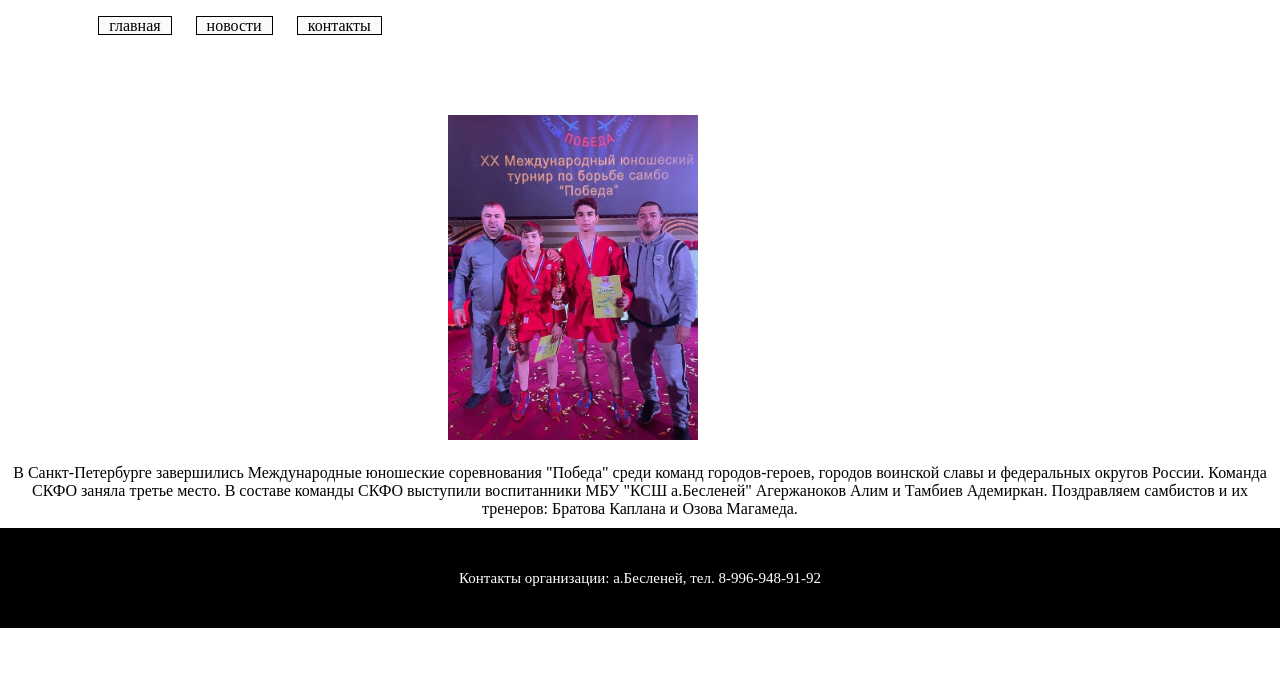
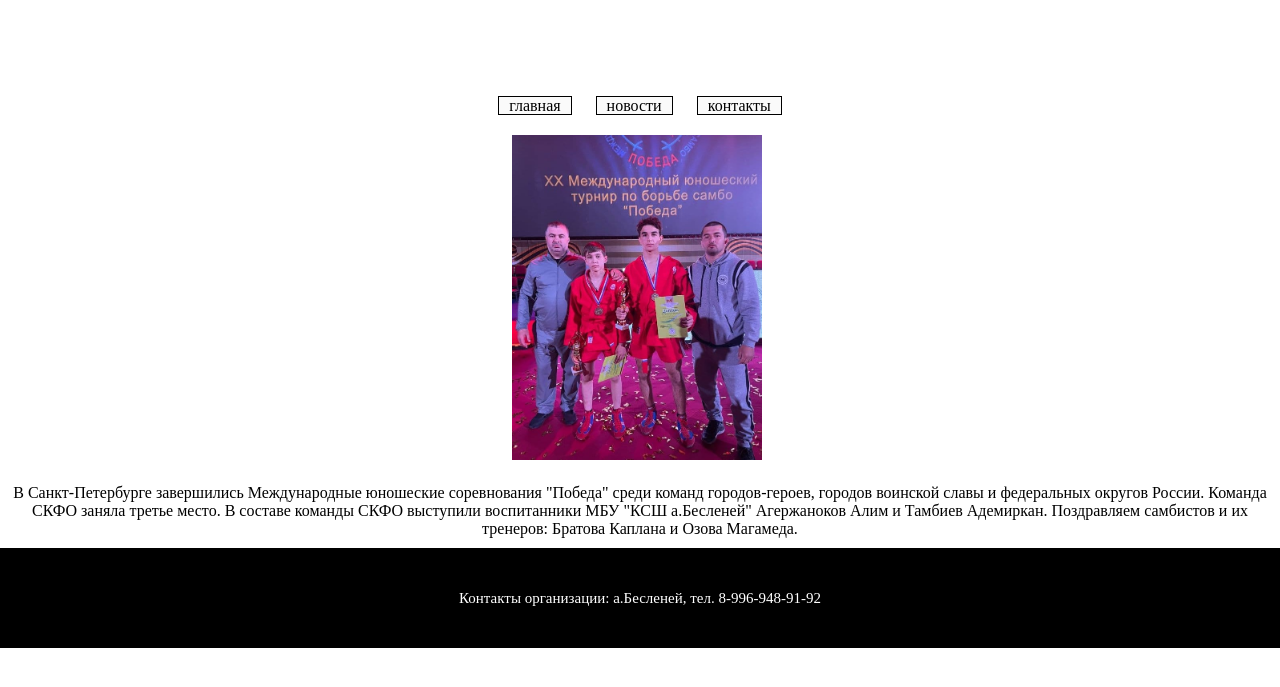
Before and after one commit to jiba91/simple, a plain HTML site: page index.html in a window 1280 px wide. Shown: the part 105-792 px from the top of the page. Drawn offline with Linux system fonts and the light colour scheme.

Commit message:
Update main.css

```diff
--- a/css/main.css
+++ b/css/main.css
@@ -23,10 +23,8 @@
   margin-left: 25%;
   margin-right: 25%;
   text-align: center;
-  margin-bottom: 0px;
-  position: relative;
-  left:-400px;
-  top:-80px;
+  margin-bottom: 20px;
+
 }
 #nav li {
   display: inline;
@@ -44,8 +42,7 @@
   margin-right: 20px;
 }
 img {
-  margin-left: 35%;
-  margin-right: 25%;
+margin-left: 40%;
 }
 #con {
   margin-top: 20px;
```
